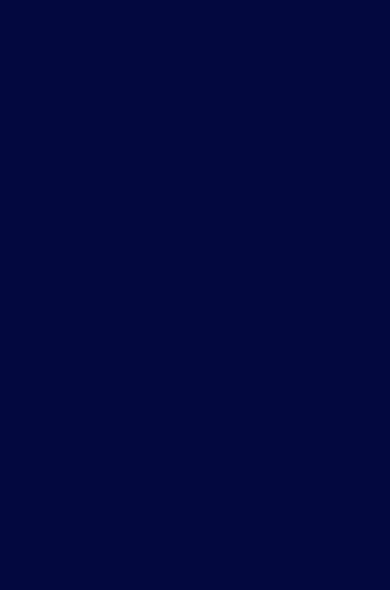
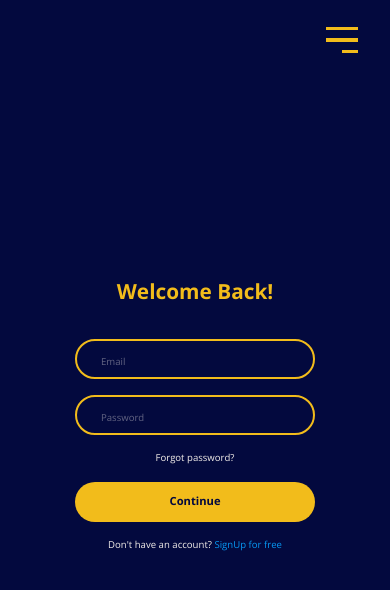
Before and after one commit to venuradesh/personalize-gpt-APP, an Angular app: page /login in a window 390 px wide. Before the commit this address led to /. Shown: the top 590 px of the page. Built offline with nearby package versions, Linux system fonts and the light colour scheme.

Commit message:
login component done with responsiveness

```diff
--- /dev/null
+++ b/src/app/Pages/login/login.component.css
@@ -0,0 +1,98 @@
+.login-wrapper {
+  padding-inline: 2rem;
+  width: 100vw;
+  height: max-content;
+  min-height: 100vh;
+  position: relative;
+  z-index: 0;
+}
+
+.login-wrapper .nav-bar-container {
+  width: 100%;
+  height: 5rem;
+  display: flex;
+  align-items: center;
+  justify-content: flex-end;
+  background-color: var(--pgpt-clr-dark-blue);
+  position: sticky;
+  top: 0;
+  z-index: 1;
+}
+
+.login-wrapper .content-container {
+  width: 100%;
+  height: calc(100vh - 5rem);
+  display: flex;
+  flex-direction: column;
+  align-items: center;
+  justify-content: center;
+}
+
+.content-container .heading {
+  font-size: var(--pgpt-f-l);
+  color: var(--pgpt-clr-dark-yellow);
+  font-weight: 700;
+  margin-bottom: 2rem;
+  text-align: center;
+}
+
+.login-wrapper .content-container .login {
+  width: clamp(15rem, 40vw, 28rem);
+  height: max-content;
+  display: flex;
+  flex-direction: column;
+  align-items: center;
+  justify-content: center;
+  position: relative;
+  top: -3rem;
+}
+
+.login .item {
+  width: 100%;
+  margin-bottom: 1rem;
+}
+
+.login .pass-forget {
+  font-size: var(--pgpt-f-n);
+}
+
+.login .pass-forget:hover {
+  text-decoration: underline;
+  cursor: pointer;
+  color: var(--pgpt-clr-light-blue);
+}
+
+.login .btn-container {
+  width: 100%;
+  margin-block: 1rem;
+}
+
+.login .btn-container .btn {
+  width: 100%;
+  height: 2.5rem;
+  display: flex;
+  align-items: center;
+  justify-content: center;
+  background-color: var(--pgpt-clr-dark-yellow);
+  color: var(--pgpt-clr-dark-blue);
+  font-weight: 700;
+  font-size: var(--pgpt-f-m);
+  border-radius: 50px;
+}
+
+.login .btn-container .btn:hover {
+  background-color: var(--pgpt-clr-light-yellow);
+}
+
+.login .create-acc {
+  font-size: var(--pgpt-f-n);
+}
+
+.login .create-acc span {
+  color: var(--pgpt-clr-light-blue);
+  cursor: pointer;
+}
+
+.login .create-acc span:hover {
+  text-decoration: underline;
+}
--- /dev/null
+++ b/src/app/Pages/login/login.component.html
@@ -0,0 +1,29 @@
+<div class="login-wrapper">
+  <div class="nav-bar-container">
+    <pgpt-nav-bar [navBarElements]="navBarElements"></pgpt-nav-bar>
+  </div>
+  <div class="content-container">
+    <form class="login">
+      <div class="heading">Welcome Back!</div>
+      <div class="email item">
+        <pgpt-input-field
+          [caption]="'Email'"
+          [type]="'email'"
+        ></pgpt-input-field>
+      </div>
+      <div class="password item">
+        <pgpt-input-field
+          [caption]="'Password'"
+          [type]="'password'"
+        ></pgpt-input-field>
+      </div>
+      <div class="pass-forget">Forgot password?</div>
+      <div class="btn-container">
+        <div class="btn continue">Continue</div>
+      </div>
+      <div class="create-acc">
+        Don't have an account? <span>SignUp for free</span>
+      </div>
+    </form>
+  </div>
+</div>
--- /dev/null
+++ b/src/app/Pages/login/login.component.ts
@@ -0,0 +1,22 @@
+import { Component } from '@angular/core';
+
+//models
+import { navBarModel } from '../../Models/nav_bar_model';
+
+//components
+import { NavBarComponent } from '../../Components/nav-bar/nav-bar.component';
+import { InputFieldComponent } from '../../Components/input-field/input-field.component';
+
+@Component({
+  selector: 'pgpt-login',
+  standalone: true,
+  imports: [NavBarComponent, InputFieldComponent],
+  templateUrl: './login.component.html',
+  styleUrl: './login.component.css',
+})
+export class LoginComponent {
+  navBarElements: navBarModel = {
+    signUp: true,
+    login: false,
+  };
+}
--- a/src/app/app.routes.ts
+++ b/src/app/app.routes.ts
@@ -4,6 +4,7 @@ import { Routes } from '@angular/router';
 import { LandingPageComponent } from './Pages/landing-page/landing-page.component';
 import { ModelSelectionComponent } from './Pages/model-selection/model-selection.component';
 import { RegistartionComponent } from './Pages/registartion/registartion.component';
+import { LoginComponent } from './Pages/login/login.component';
 
 export const routes: Routes = [
   {
@@ -21,4 +22,9 @@ export const routes: Routes = [
     component: RegistartionComponent,
     pathMatch: 'full',
   },
+  {
+    path: 'login',
+    component: LoginComponent,
+    pathMatch: 'full',
+  },
 ];
```
Also changed, not shown: 1 other file (tests, documents, lock files or other folders).
